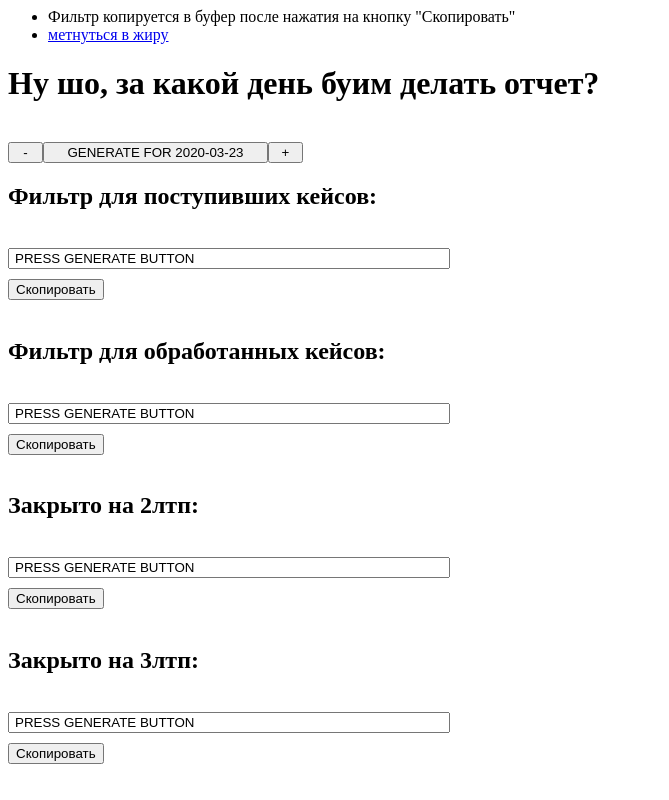
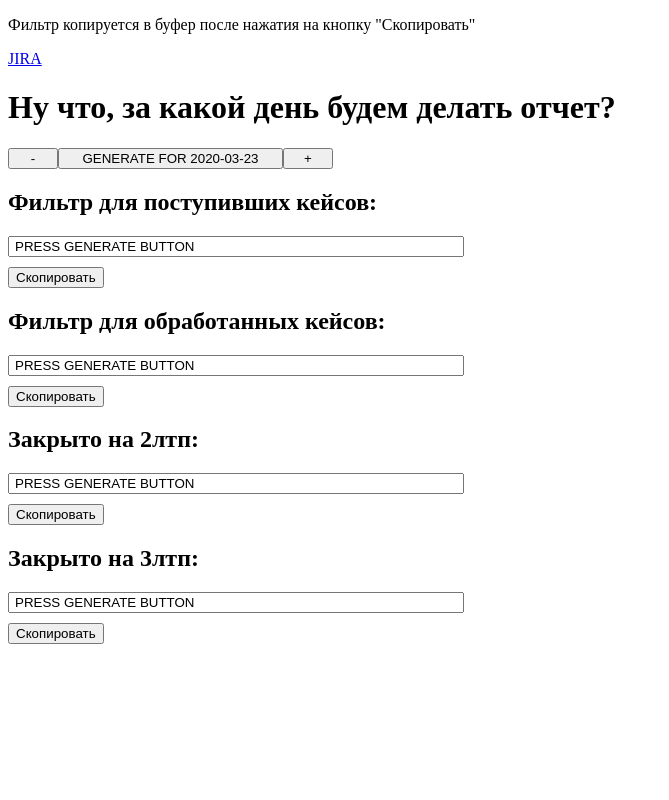
Before and after one commit to Kehilberose/case-report-jira, a plain HTML site: page index.html in a window 1280 px wide. Shown: the whole page, without its empty margins (0-669 px from the left). Drawn offline with Linux system fonts and the light colour scheme.

Commit message:
Update index.html

```diff
--- a/index.html
+++ b/index.html
@@ -1,64 +1,69 @@
+<!DOCTYPE html>
+<head>
+	<title>Filters</title>
+	<meta charset="utf-8">
+	<link rel="stylesheet" type="text/css" href="style.css">
+	<link href="https://fonts.googleapis.com/css?family=Lobster" rel="stylesheet" type="text/css">
+</head>
+<body>
+	<main>
+	    <div>
+            <p>Фильтр копируется в буфер после нажатия на кнопку "Скопировать"</p>
+            <p><a href="#">JIRA</a></p>
+        </div>
 
-
-        <ul>
-            <li>Фильтр копируется в буфер после нажатия на кнопку "Скопировать"</li>
-            <li><a href="https://jira.svc.iptv.rt.ru/issues/?jql=" target="_blank">метнуться в жиру</a></li>
-        </ul>
-
-        <h1>Ну шо, за какой день буим делать отчет?</h1>
-        <br>
-        <button class="aui-button aui-button-primary" onclick="dayMinus()" style="width: 35px;">
+        <h1>Ну что, за какой день будем делать отчет?</h1>
+        <button class="aui-button aui-button-primary" onclick="dayMinus()" style="width: 50px;">
             <span>-</span>
         </button><button class="aui-button aui-button-primary" onclick="generateDate()" style="width: 225px;">
             <span>GENERATE FOR </span> <span id="currentDate">test</span>
-        </button><button class="aui-button aui-button-primary" onclick="dayPlus()" style="width: 35px;">
+        </button><button class="aui-button aui-button-primary" onclick="dayPlus()" style="width: 50px;">
             <span>+</span>
         </button>
 
-        <h2>Фильтр для поступивших кейсов:</h2><br>
+        <h2>Фильтр для поступивших кейсов:</h2>
         <input readonly class="text" type="text" value="PRESS GENERATE BUTTON" id="filterRecieved" style="margin-bottom: 10px; width: 35%; padding-left: 5px; padding-right: 5px;">
-        <br>
         <div class="tooltip">
         <button class="aui-button aui-button-primary" onclick="myFunction('filterRecieved')">
             <!--<span class="tooltiptext" id="filterRecieved_Tooltip">Копировать в буфер</span>-->
             <span>Скопировать</span>
             </button>
         </div>
-        <br>
 
-        <h2>Фильтр для обработанных кейсов:</h2><br>
+
+        <h2>Фильтр для обработанных кейсов:</h2>
         <input readonly class="text" type="text" value="PRESS GENERATE BUTTON" id="filterProcessed" style="margin-bottom: 10px; width: 35%; padding-left: 5px; padding-right: 5px;">
-        <br>
+
         <div class="tooltip">
         <button class="aui-button aui-button-primary" onclick="myFunction('filterProcessed')">
             <!--<span class="tooltiptext" id="filterProcessed_Tooltip">Копировать в буфер</span>-->
             <span>Скопировать</span>
             </button>
         </div>
-        <br>
 
 
-        <h2>Закрыто на 2лтп:</h2><br>
+
+        <h2>Закрыто на 2лтп:</h2>
         <input readonly class="text" type="text" value="PRESS GENERATE BUTTON" id="filter2ltp" style="margin-bottom: 10px; width: 35%; padding-left: 5px; padding-right: 5px;">
-        <br>
+
         <div class="tooltip">
         <button class="aui-button aui-button-primary" onclick="myFunction('filter2ltp')">
             <!--<span class="tooltiptext" id="2ltp_Tooltip">Копировать в буфер</span>-->
             <span>Скопировать</span>
             </button>
         </div>
-        <br>
 
-        <h2>Закрыто на 3лтп:</h2><br>
+
+        <h2>Закрыто на 3лтп:</h2>
         <input readonly class="text" type="text" value="PRESS GENERATE BUTTON" id="filter3ltp" style="margin-bottom: 10px; width: 35%; padding-left: 5px; padding-right: 5px;">
-        <br>
+
         <div class="tooltip">
         <button class="aui-button aui-button-primary" onclick="myFunction('filter3ltp')">
             <!--<span class="tooltiptext" id="3ltp_Tooltip">Копировать в буфер</span>-->
             <span>Скопировать</span>
             </button>
         </div>
-        <br>
+
 
         <script>
 
@@ -135,3 +140,5 @@
         }
 
         </script>
+    </main>
+</body>
```
